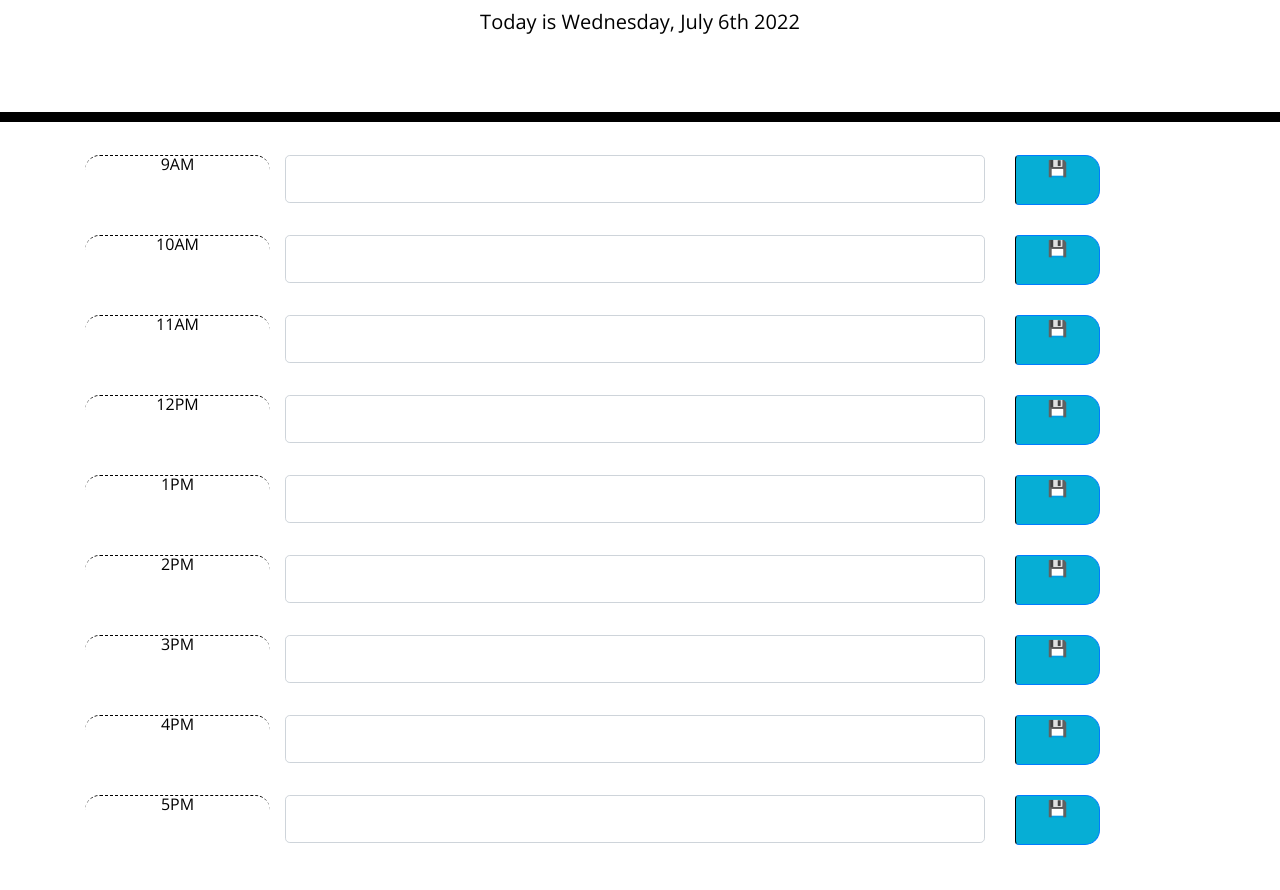
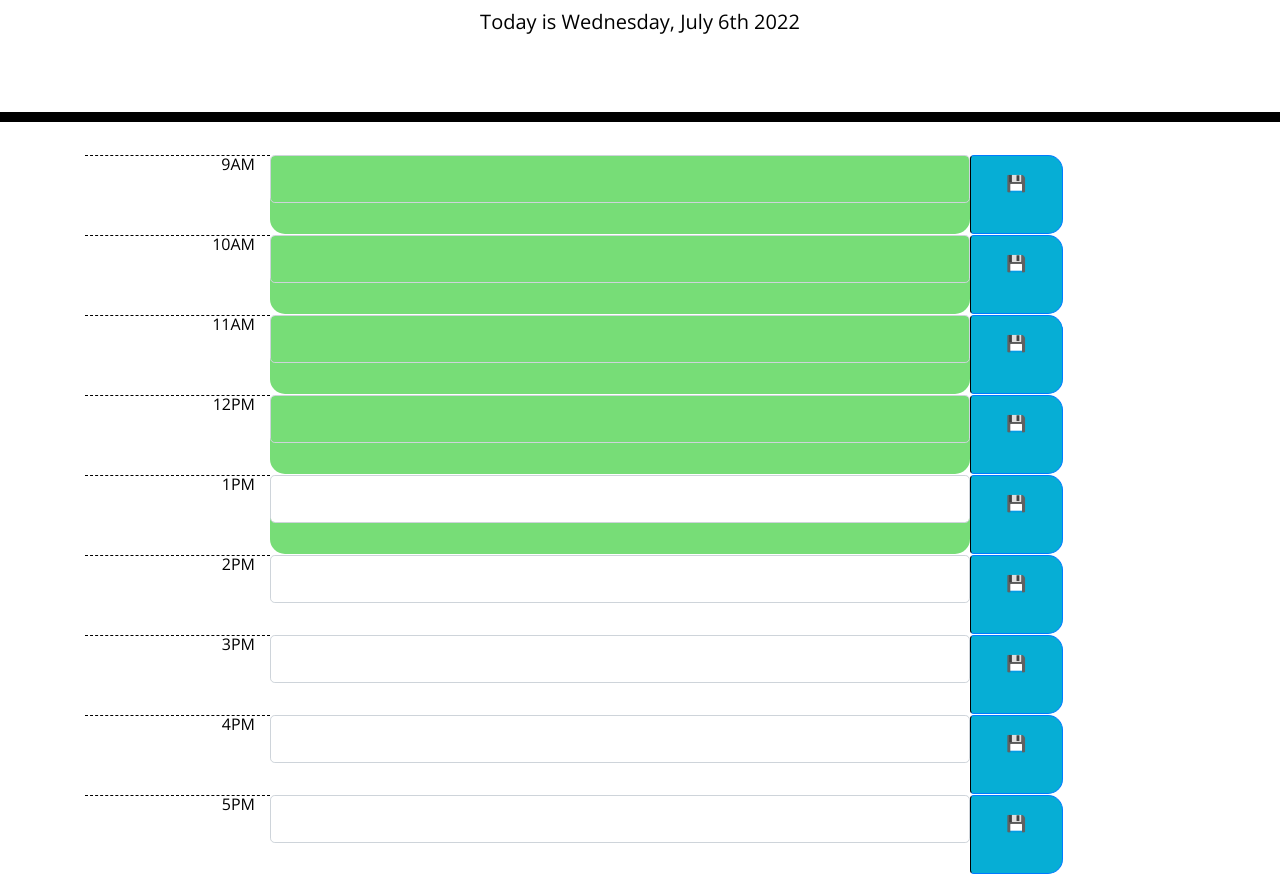
Before and after one commit to kristensantee/work-day-scheduler, a plain HTML site: page index.html in a window 1280 px wide. Shown: the part 182-1072 px from the top of the page. Drawn offline with nearby package versions, Linux system fonts and the light colour scheme.

Commit message:
final readme, colors updating halfway, local storage complete

```diff
--- a/assets/script.js
+++ b/assets/script.js
@@ -1,7 +1,5 @@
-//open planner with quote & button
-//current time accounted for in variable for past-time logic
+//TODO:
 //timeblocks change color according to time of day (past/present/future)
-//input text saved to local storage
 //refreshed page maintains saved events until intentionally cleared
 //[extra] delete buttons for inputs on each row
 
@@ -25,11 +23,10 @@ var hourFourButton = document.querySelector('#hourFourButton');
 var hourFourInput = document.querySelector('#hourFourInput');
 var hourFiveButton = document.querySelector('#hourFiveButton');
 var hourFiveInput = document.querySelector('#hourFiveInput');
-var timeScale = (9, 10, 11, 12, 13, 14, 15, 16, 17);
-var timeNow = moment().format("H");
-var hourEl = document.querySelectorAll("time-block");
-
-
+var timeScale = [09, 10, 11, 12, 13, 14, 15, 16, 17];
+var timeNow = moment().format("HH");
+console.log(timeNow);
+var hourEl = $(".time-block");
 
 //current date in header
 var date = moment().format("[Today is ] dddd, MMMM Do YYYY")
@@ -41,8 +38,14 @@ hourNineButton.addEventListener("click", function(event) {
     event.preventDefault();
     var nineInput = hourNineInput.value;
     //input text saved to local storage
-    localStorage.setItem("9Todo", nineInput);
+    localStorage.setItem("nineTodo", nineInput);
+    // var storedNine = localStorage.getItem("nineTodo");
+    // nineInput.textContent = storedNine;
 })
+// var storedNine = localStorage.getItem("nineTodo");
+// nineInput.textContent = keepNine;
+
+
 hourTenButton.addEventListener("click", function(event) {
     event.preventDefault();
     var tenInput = hourTenInput.value;
@@ -91,19 +94,16 @@ hourFiveButton.addEventListener("click", function(event) {
     //input text saved to local storage
     localStorage.setItem("5Todo", fiveInput);
 })
-function renderStorage(){
-    var keepNine = localStorage.getItem("9Todo");
-    nineInput.textContent = keepNine;
-}
 
 
+//change color of current, past, and present time blocks
 for (i = 0; i < timeScale.length; i++){
-    console.log(timeScale[i]);
+    // console.log(timeScale[i]);
     if (timeNow === timeScale[i]){
-        hourEl.addClass("present");
-    } else if (timeNow < timeScale[i]){
-        hourEl.addClass("past");
+        $(hourEl[i]).addClass("present");
+    } else if (timeNow > timeScale[i]){
+        $(hourEl[i]).addClass("past");
     } else {
-        hourEl.addClass("future");
+        $(hourEl[i]).addClass("future");
     }
 }
--- a/assets/style.css
+++ b/assets/style.css
@@ -24,7 +24,6 @@ body {
   .description {
     white-space: pre-wrap;
     width: 700px;
-    padding: 0px;
   }
 
   .time-block {
@@ -42,6 +41,7 @@ body {
     background-color: #ffffff;
     color: #000000;
     border-top: 1px dashed #000000;
+    text-align: end;
   }
 
   .past {
@@ -65,7 +65,6 @@ body {
     border-bottom-right-radius: 15px;
     background-color: #06aed5;
     color: white;
-    padding: 0px;
   }
 
   .saveBtn i:hover {
--- a/index.html
+++ b/index.html
@@ -34,58 +34,49 @@
         <tbody>
             <div class="container">
                 <div class="row flex-nowrap">
-                    <div class="col-lg-2 flex-nowrap time-block hour">9AM</div>
-                    <div class="col-md-auto input-group-lg"><input type="text" class="description form-control" id="hourNineInput"></div>
-                    <div class="col col-lg-2"><button class="btn btn-primary saveBtn" id="hourNineButton" type="submit">&#128190
-                    </div>
+                    <div class="col-lg-2 flex-nowrap hour">9AM</div>
+                    <div class="col-md-auto input-group-lg time-block px-0"><input type="text" class="description form-control time-block" id="hourNineInput"></div>
+                    <button class="btn btn-primary saveBtn" id="hourNineButton" type="submit">&#128190
                 </div>
                 <div class="row flex-nowrap">
-                    <div class="col-lg-2 flex-nowrap time-block hour">10AM</div>
-                    <div class="col-md-auto input-group-lg"><input type="text" class="description form-control" id="hourTenInput"></div>
-                    <div class="col col-lg-2"><button class="btn btn-primary saveBtn" id="hourTenButton" type="submit">&#128190
-                    </div>
+                    <div class="col-lg-2 flex-nowrap hour">10AM</div>
+                    <div class="col-md-auto input-group-lg time-block px-0"><input type="text" class="description form-control time-block" id="hourTenInput"></div>
+                    <button class="btn btn-primary saveBtn" id="hourTenButton" type="submit">&#128190
                 </div>
                 <div class="row flex-nowrap">
-                    <div class="col-lg-2 flex-nowrap time-block hour">11AM</div>
-                    <div class="col-md-auto input-group-lg"><input type="text" class="description form-control" id="hourElevenInput"></div>
-                    <div class="col col-lg-2"><button class="btn btn-primary saveBtn" id="hourElevenButton" type="submit">&#128190
-                    </div>
+                    <div class="col-lg-2 flex-nowrap hour">11AM</div>
+                    <div class="col-md-auto input-group-lg time-block px-0"><input type="text" class="description form-control time-block" id="hourElevenInput"></div>
+                    <button class="btn btn-primary saveBtn" id="hourElevenButton" type="submit">&#128190
                 </div>
                 <div class="row flex-nowrap">
-                    <div class="col-lg-2 flex-nowrap time-block hour">12PM</div>
-                    <div class="col-md-auto input-group-lg"><input type="text" class="description form-control" id="hourTwelveInput"></div>
-                    <div class="col col-lg-2"><button class="btn btn-primary saveBtn" id="hourTwelveButton" type="submit">&#128190
-                    </div>
+                    <div class="col-lg-2 flex-nowrap hour">12PM</div>
+                    <div class="col-md-auto input-group-lg time-block px-0"><input type="text" class="description form-control time-block" id="hourTwelveInput"></div>
+                    <button class="btn btn-primary saveBtn" id="hourTwelveButton" type="submit">&#128190
                 </div>
                 <div class="row flex-nowrap">
-                    <div class="col-lg-2 flex-nowrap time-block hour">1PM</div>
-                    <div class="col-md-auto input-group-lg"><input type="text" class="description form-control" id="hourOneInput"></div>
-                    <div class="col col-lg-2"><button class="btn btn-primary saveBtn" id="hourOneButton" type="submit">&#128190
-                    </div>
+                    <div class="col-lg-2 flex-nowrap hour">1PM</div>
+                    <div class="col-md-auto input-group-lg time-block px-0"><input type="text" class="description form-control time-block" id="hourOneInput"></div>
+                    <button class="btn btn-primary saveBtn" id="hourOneButton" type="submit">&#128190
                 </div>
                 <div class="row flex-nowrap">
-                    <div class="col-lg-2 flex-nowrap time-block hour">2PM</div>
-                    <div class="col-md-auto input-group-lg"><input type="text" class="description form-control" id="hourTwoInput"></div>
-                    <div class="col col-lg-2"><button class="btn btn-primary saveBtn" id="hourTwoButton" type="submit">&#128190
-                    </div>
+                    <div class="col-lg-2 flex-nowrap hour">2PM</div>
+                    <div class="col-md-auto input-group-lg time-block px-0"><input type="text" class="description form-control time-block" id="hourTwoInput"></div>
+                    <button class="btn btn-primary saveBtn" id="hourTwoButton" type="submit">&#128190
                 </div>
                 <div class="row flex-nowrap">
-                    <div class="col-lg-2 flex-nowrap time-block hour">3PM</div>
-                    <div class="col-md-auto input-group-lg"><input type="text" class="description form-control" id="hourThreeInput"></div>
-                    <div class="col col-lg-2"><button class="btn btn-primary saveBtn" id="hourThreeButton" type="submit">&#128190
-                    </div>
+                    <div class="col-lg-2 flex-nowrap hour">3PM</div>
+                    <div class="col-md-auto input-group-lg time-block px-0"><input type="text" class="description form-control time-block" id="hourThreeInput"></div>
+                    <button class="btn btn-primary saveBtn" id="hourThreeButton" type="submit">&#128190
                 </div>
                 <div class="row flex-nowrap">
-                    <div class="col-lg-2 flex-nowrap time-block hour">4PM</div>
-                    <div class="col-md-auto input-group-lg"><input type="text" class="description form-control" id="hourFourInput"></div>
-                    <div class="col col-lg-2"><button class="btn btn-primary saveBtn" id="hourFourButton" type="submit">&#128190
-                    </div>
+                    <div class="col-lg-2 flex-nowrap hour">4PM</div>
+                    <div class="col-md-auto input-group-lg time-block px-0"><input type="text" class="description form-control time-block" id="hourFourInput"></div>
+                    <button class="btn btn-primary saveBtn" id="hourFourButton" type="submit">&#128190
                 </div>
                 <div class="row flex-nowrap">
-                    <div class="col-lg-2 flex-nowrap time-block hour">5PM</div>
-                    <div class="col-md-auto input-group-lg"><input type="text" class="description form-control" id="hourFiveInput"></div>
-                    <div class="col col-lg-2"><button class="btn btn-primary saveBtn" id="hourFiveButton" type="submit">&#128190
-                    </div>
+                    <div class="col-lg-2 flex-nowrap hour">5PM</div>
+                    <div class="col-md-auto input-group-lg time-block px-0"><input type="text" class="description form-control time-block" id="hourFiveInput"></div>
+                    <button class="btn btn-primary saveBtn" id="hourFiveButton" type="submit">&#128190
                 </div>
             </div>
 
```
Also changed, not shown: assets/Screenshot.png (added), 1 other file.
